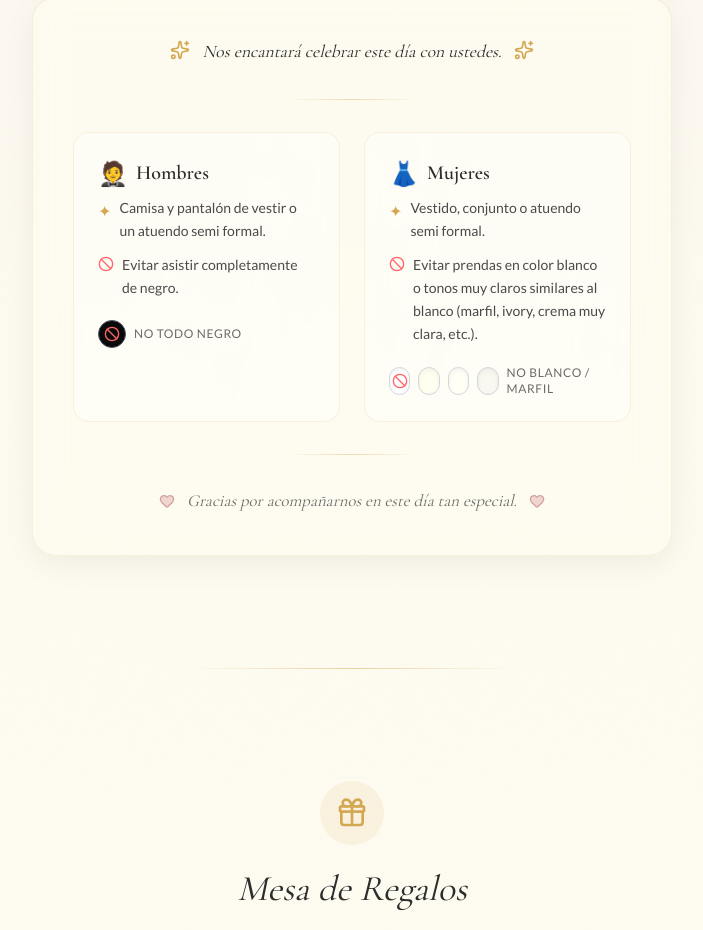
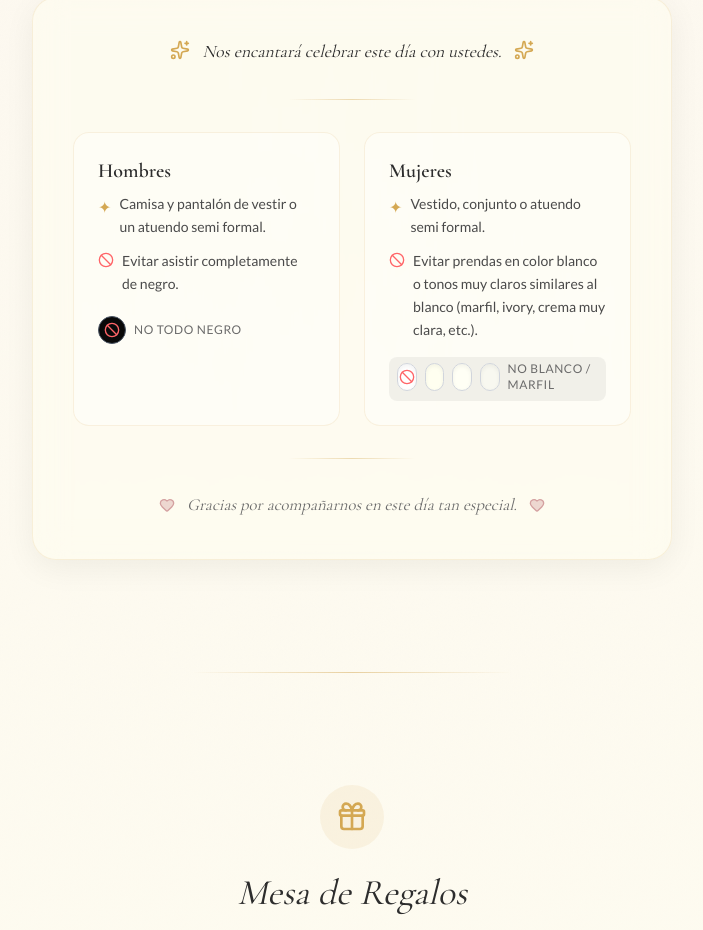
Before and after one commit to AxelLangle/invitacion-boda, a Next.js app: page /invitacion in a window 1280 px wide. Shown: the part 3326-4256 px from the top of the page, without its empty margins (288-991 px from the left). Built offline with nearby package versions, Linux system fonts and the light colour scheme; no server answers; the database is empty.

Commit message:
Quitar emojis en seccion de vestimenta y agregar fondo a indicador de color

```diff
--- a/src/components/invitation/DressCode.tsx
+++ b/src/components/invitation/DressCode.tsx
@@ -76,7 +76,6 @@ export default function DressCode() {
             transition={{ delay: 0.3, type: "spring", stiffness: 120 }}
           >
             <div className="flex items-center gap-2 mb-2">
-              <span className="text-2xl">🤵</span>
               <h3
                 className="text-xl text-[#2D2D2D]"
                 style={{ fontFamily: '"Cormorant Garamond", serif', fontWeight: 600 }}
@@ -129,7 +128,6 @@ export default function DressCode() {
             transition={{ delay: 0.4, type: "spring", stiffness: 120 }}
           >
             <div className="flex items-center gap-2 mb-2">
-              <span className="text-2xl">👗</span>
               <h3
                 className="text-xl text-[#2D2D2D]"
                 style={{ fontFamily: '"Cormorant Garamond", serif', fontWeight: 600 }}
@@ -160,7 +158,7 @@ export default function DressCode() {
             </ul>
 
             {/* Paleta de colores prohibidos */}
-            <div className="flex items-center gap-2 pt-1">
+            <div className="flex items-center gap-2 pt-1 bg-black/5 p-2 rounded-lg inline-flex">
               {["#FFFFFF", "#FFFFF0", "#FFFFF5", "#F8F8F0"].map((color, i) => (
                 <div
                   key={i}
```
